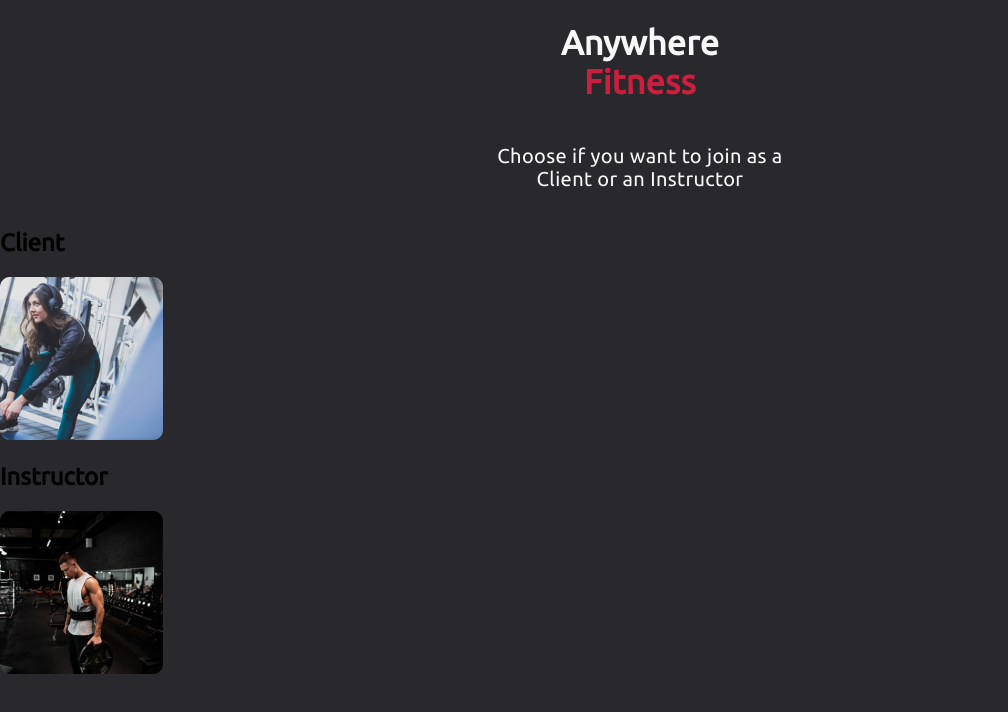
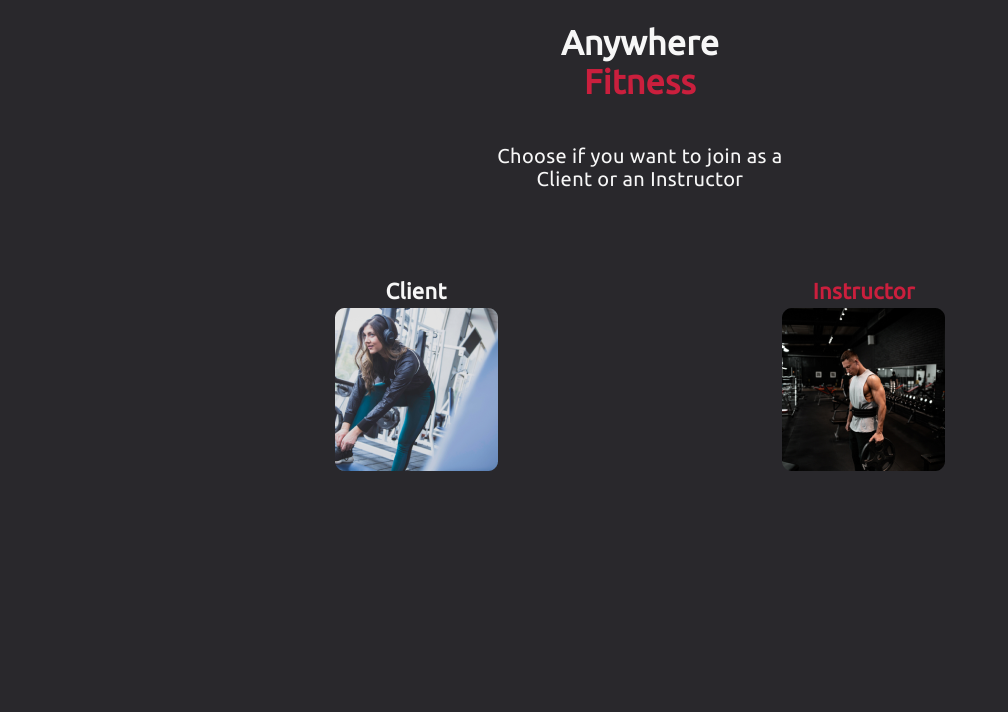
Before and after one commit to rbabaci1/Anywhere-Fitness, a React (Create React App) app in the folder anywhere-fitness/: page / in a window 1280 px wide. Shown: the top 712 px of the page, without its empty margins (0-1008 px from the left). Built offline with nearby package versions, Linux system fonts and the light colour scheme.

Commit message:
finish styling the main content components

```diff
--- a/anywhere-fitness/src/Pages/AccountType/Components/AccountTypeHome.js
+++ b/anywhere-fitness/src/Pages/AccountType/Components/AccountTypeHome.js
@@ -7,6 +7,21 @@ import instructorImage from '../../Images/instructorImage.png';
 
 const MainContent = styled.div`
   display: flex;
+  justify-content: space-evenly;
+  margin: 50px;
+
+  div {
+    h2 {
+      font-style: normal;
+      font-weight: bold;
+      font-size: 22px;
+      line-height: 25px;
+      text-align: center;
+      letter-spacing: 0.36px;
+      color: #f7f7f7;
+      margin-bottom: 5px;
+    }
+  }
 `;
 
 export default function AccountTypeHome() {
@@ -14,17 +29,17 @@ export default function AccountTypeHome() {
     <div>
       <Header />
 
-      <div>
+      <MainContent>
         <div>
           <h2>Client</h2>
           <img src={clientImage} alt='client athlete'></img>
         </div>
 
         <div>
-          <h2>Instructor</h2>
+          <h2 style={{ color: '#CA1F3D' }}>Instructor</h2>
           <img src={instructorImage} alt='instructor athlete'></img>
         </div>
-      </div>
+      </MainContent>
     </div>
   );
 }
```
